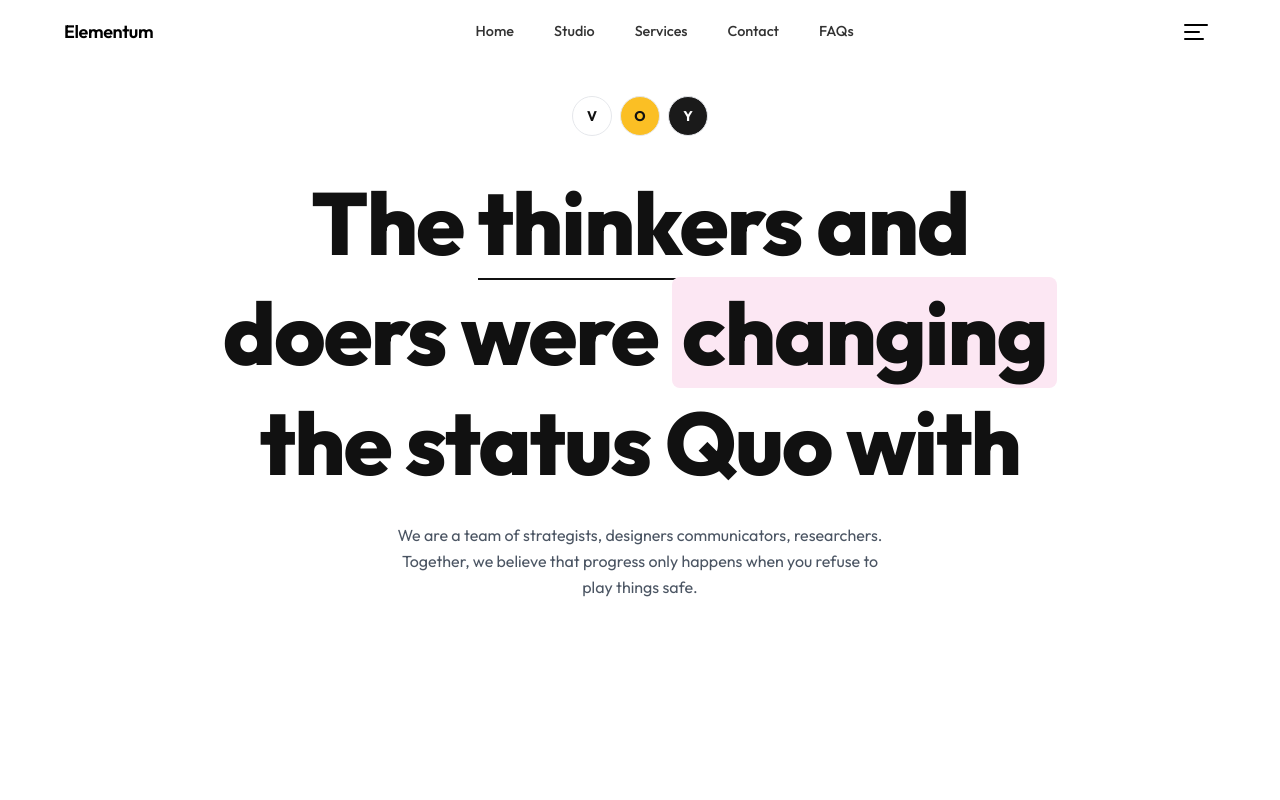
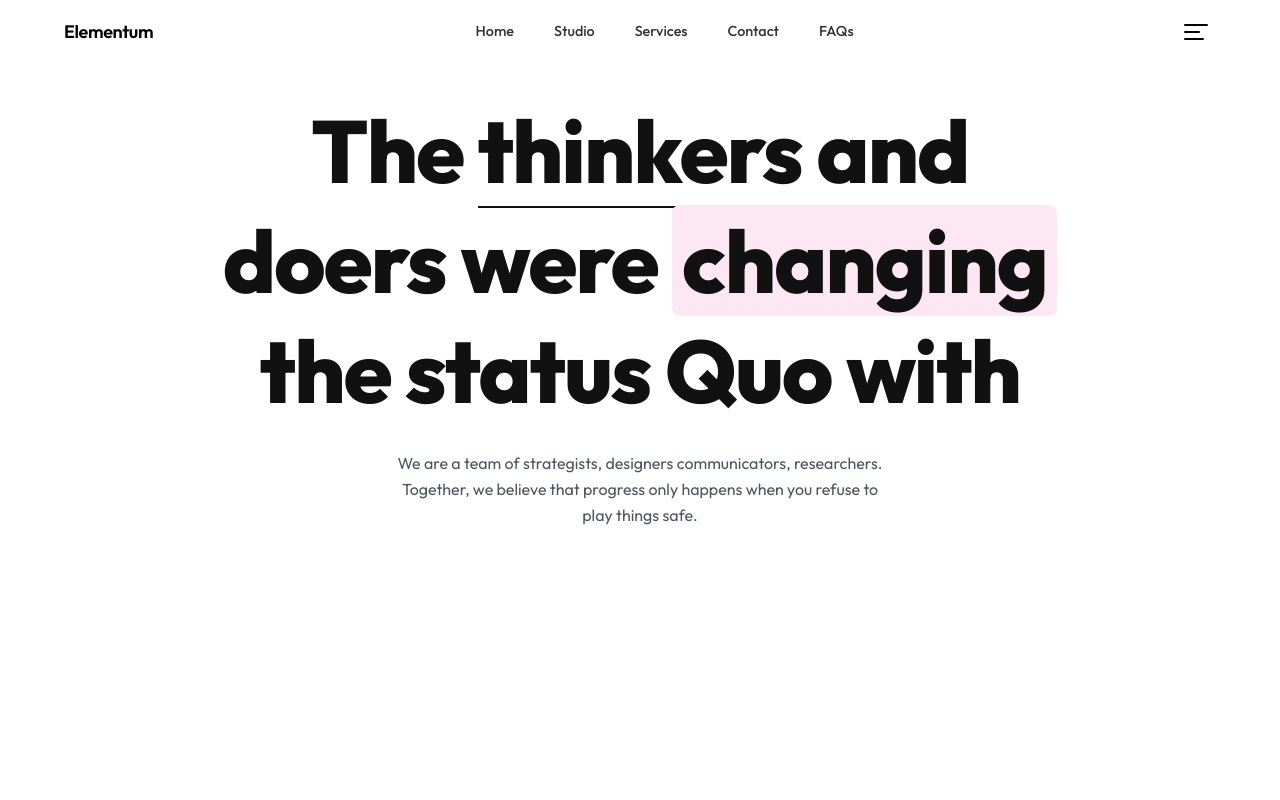
Before and after one commit to ayushman1413/Elementum, a React (Vite) app: page / in a window 1280 px wide. Shown: the top 800 px of the page. Built offline with nearby package versions, Linux system fonts and the light colour scheme.

Commit message:
remove element from hero

```diff
--- a/src/components/Hero.jsx
+++ b/src/components/Hero.jsx
@@ -77,25 +77,7 @@ export default function Hero() {
         </svg>
       </div>
 
-      <div ref={ref} className="max-w-7xl mx-auto px-6 lg:px-8 w-full">        {/* Badges */}
-        <div
-          className="flex justify-center gap-2 mb-8"
-          style={{ animation: 'fadeUp 0.6s ease 0.1s both' }}
-        >
-          {[
-            { label: 'V', bg: '#fff', text: '#111' },
-            { label: 'O', bg: '#fbbf24', text: '#111' },
-            { label: 'Y', bg: '#1a1a1a', text: '#fff' },
-          ].map(({ label, bg, text }) => (
-            <span
-              key={label}
-              className="w-10 h-10 rounded-full flex items-center justify-center font-bold text-sm border border-gray-200"
-              style={{ background: bg, color: text }}
-            >
-              {label}
-            </span>
-          ))}
-        </div>
+      <div ref={ref} className="max-w-7xl mx-auto px-6 lg:px-8 w-full">
         {/* Main heading */}
         <h1
           className="text-center font-sans leading-tight px-4 mx-auto mb-6"
```
